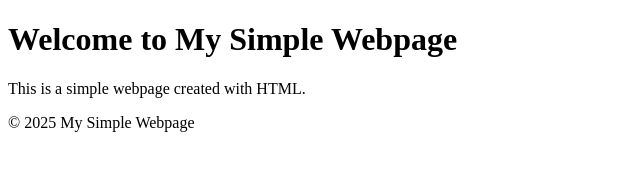
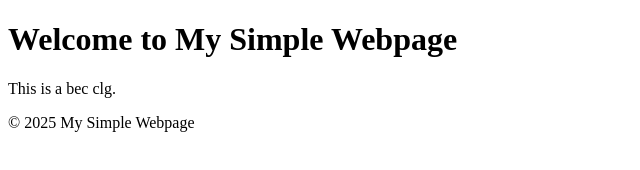
Before and after one commit to priyask1511/project1, a plain HTML site: page index.html in a window 1280 px wide. Shown: the whole page, without its empty margins (0-640 px from the left). Drawn offline with Linux system fonts and the light colour scheme.

Commit message:
Update Index.html

```diff
--- a/index.html
+++ b/index.html
@@ -11,7 +11,7 @@
     </header>
 
     <section>
-        <p>This is a simple webpage created with HTML.</p>
+        <p>This is a bec clg.</p>
     </section>
 
     <footer>
```
